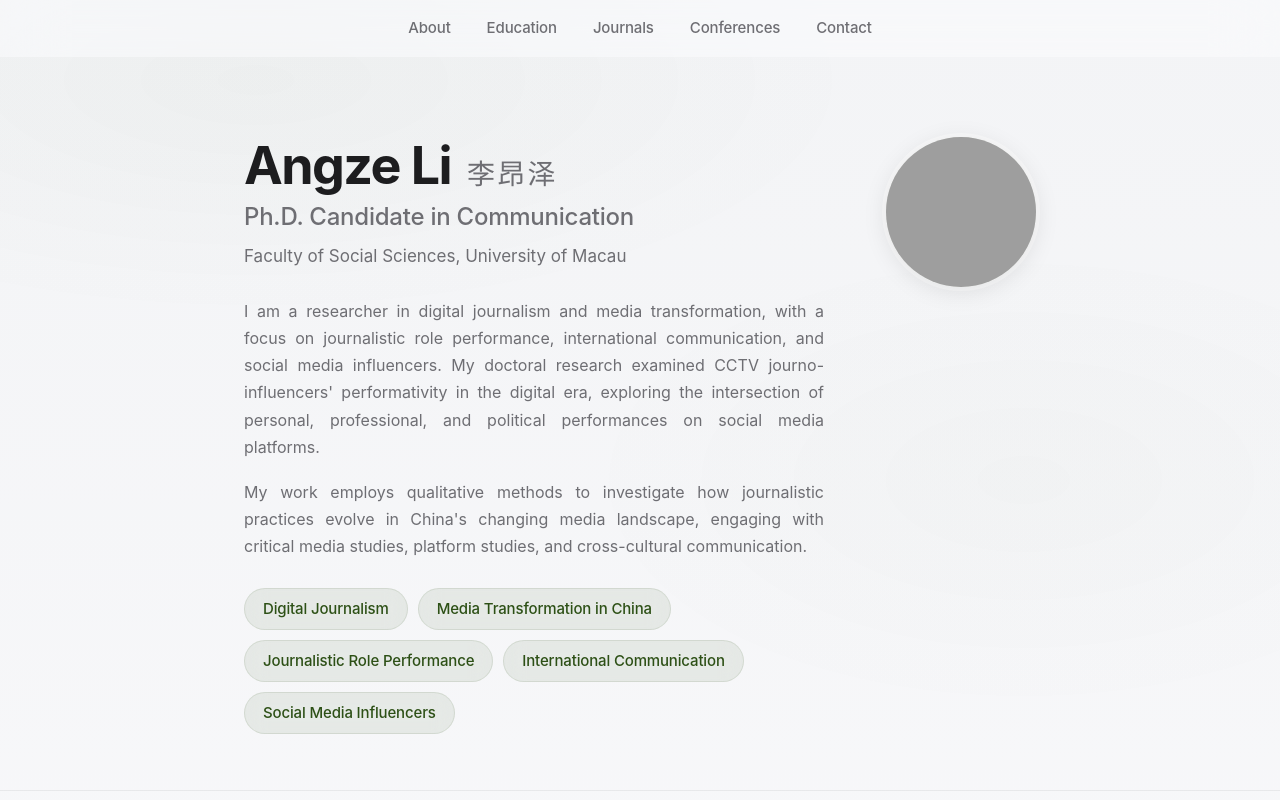
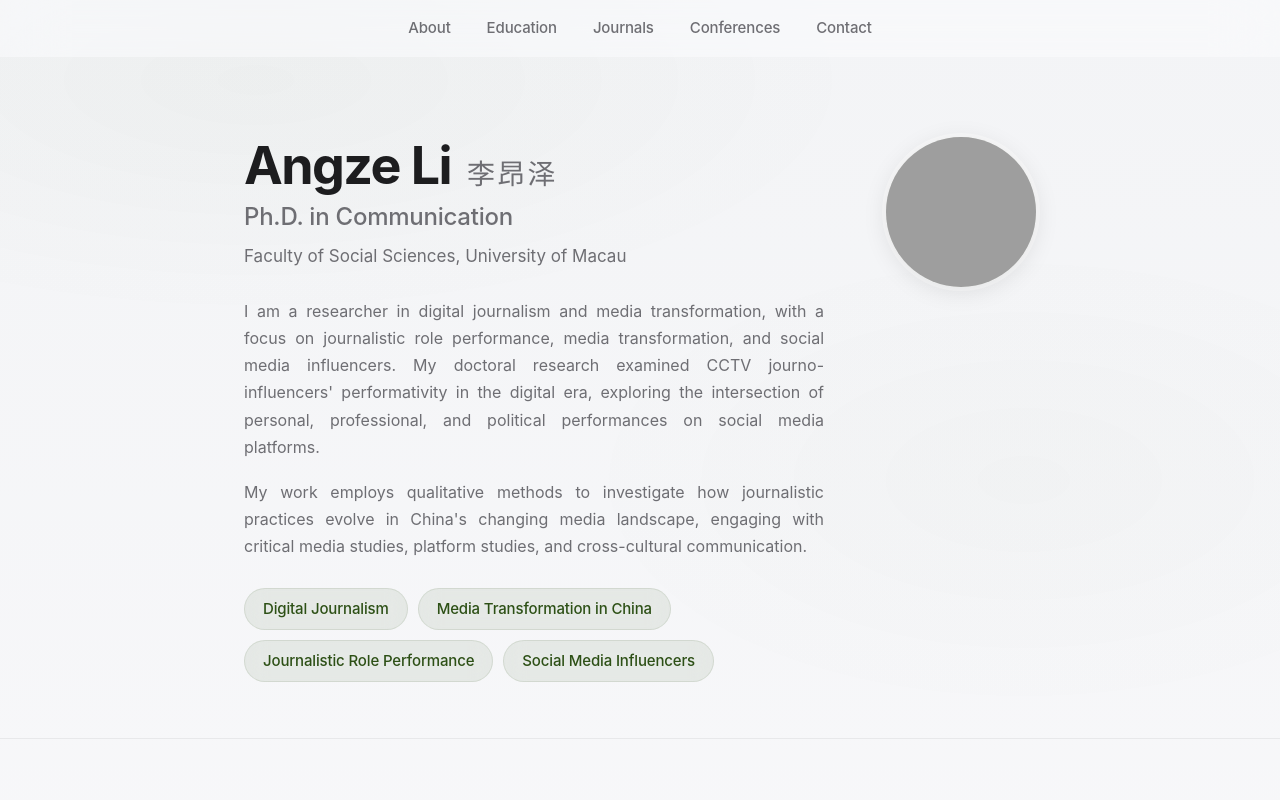
Before and after one commit to angze-li912/angze-li912.github.io, a plain HTML site: page index.html in a window 1280 px wide. Shown: the top 800 px of the page. Drawn offline with Linux system fonts and the light colour scheme; grey boxes are pictures that could not be loaded.

Commit message:
Update index.html

```diff
--- a/index.html
+++ b/index.html
@@ -403,12 +403,12 @@
     <div class="hero-inner">
       <div class="hero-text">
         <h1 class="hero-name">Angze Li<span class="hero-name-cn">李昂泽</span></h1>
-        <p class="hero-title">Ph.D. Candidate in Communication</p>
+        <p class="hero-title">Ph.D. in Communication</p>
         <p class="hero-affiliation">Faculty of Social Sciences, University of Macau</p>
         <div class="hero-bio">
           <p>
             I am a researcher in digital journalism and media transformation, with a focus on
-            journalistic role performance, international communication, and social media influencers.
+            journalistic role performance, media transformation, and social media influencers.
             My doctoral research examined CCTV journo-influencers' performativity in the digital era,
             exploring the intersection of personal, professional, and political performances
             on social media platforms.
@@ -423,7 +423,6 @@
           <span class="interest-tag">Digital Journalism</span>
           <span class="interest-tag">Media Transformation in China</span>
           <span class="interest-tag">Journalistic Role Performance</span>
-          <span class="interest-tag">International Communication</span>
           <span class="interest-tag">Social Media Influencers</span>
         </div>
       </div>
```
